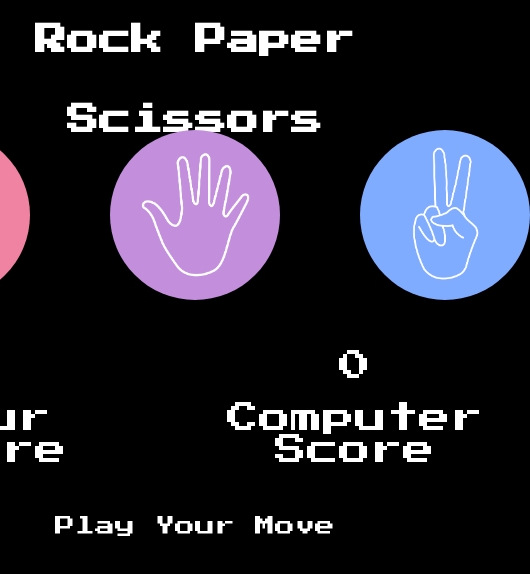
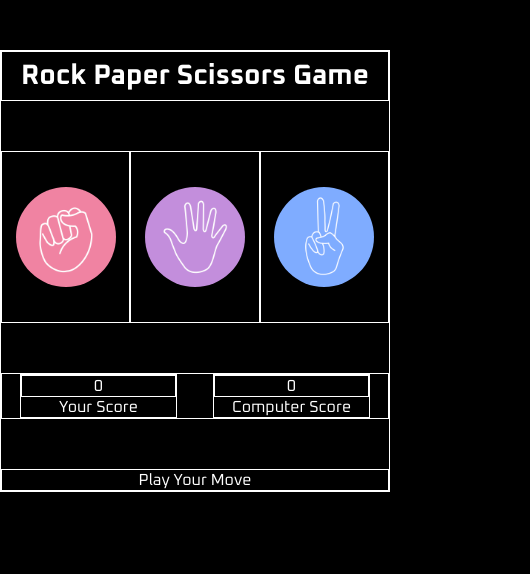
Before and after one commit to saadthedeveloper/Rock-Paper-Scissors-Game, a plain HTML site: page index.html in a window 390 px wide. Shown: the whole page, 530 px wide, since content can reach past the window. Drawn offline with Linux system fonts and the light colour scheme.

Commit message:
Fixed Mobile Responsiveness
Added temporary borders for reference

Changed Structure in CSS

```diff
--- a/index.html
+++ b/index.html
@@ -6,9 +6,9 @@
     <meta name="viewport" content="width=device-width, initial-scale=1.0">
     <title>Rock Paper Scissors Game</title>
     <link rel="stylesheet" href="style.css">
-    <style>
-        @import url('https://fonts.googleapis.com/css2?family=Press+Start+2P&display=swap');
-    </style>
+    <link rel="preconnect" href="https://fonts.googleapis.com">
+<link rel="preconnect" href="https://fonts.gstatic.com" crossorigin>
+<link href="https://fonts.googleapis.com/css2?family=Chewy&family=Oxanium:wght@200..800&family=Poppins:ital,wght@0,100;0,200;0,300;0,400;0,500;0,600;0,700;0,800;0,900;1,100;1,200;1,300;1,400;1,500;1,600;1,700;1,800;1,900&display=swap" rel="stylesheet">
 </head>
 
 <body>
--- a/style.css
+++ b/style.css
@@ -1,61 +1,108 @@
-*{
+* {
     padding: 0;
     margin: 0;
     text-align: center;
 }
 
-body{
+body {
     background-color: rgb(0, 0, 0);
     color: white;
-    font-family: "Press Start 2P", system-ui;
+    font-family: "Oxanium", system-ui;
+    display: flex;
+    flex-direction: column;
+    gap: 50px;
+    border: 1px solid white;
+    margin-top: 50px;
 }
 
-img{
+img {
     width: 170px;
     height: 170px;
     object-fit: cover;
     border-radius: 50%;
 }
 
-.choice{
+.choice {
     width: 170px;
     height: 170px;
     object-fit: cover;
-    margin-top: 50PX;
+    display: flex;
+    justify-content: center;
+    align-items: center;
 
 }
 
-h1{
-    height: 5rem;
+h1 {
     line-height: 5rem;
+    border: 1px solid white;
 }
 
-#choices{
+#choices {
     display: flex;
     justify-content: center;
     align-items: center;
-    gap: 5rem;
+
 }
 
-img:hover{
+img:hover {
     box-shadow: 2px 5px 30px rgb(255, 255, 255);
     transition: box-shadow, 0.5s;
 }
 
-.score-board{
+.score-board {
     font-size: 2rem;
-    gap: 10rem;
     display: flex;
-    justify-content: center;
+    justify-content: space-around;
     align-items: center;
-    margin-top: 50PX;
+    border: 1px solid white;
 }
 
-#message-container{
-    margin-top: 50px;
+#message-container {
+
     font-size: 20px;
+    border: 1px solid white;
 }
 
-#computer-score, #user-score{
-      margin-bottom: 20px;
-};
+#computer-score,
+#user-score {
+    border: 1px solid white;
+
+}
+
+.score {
+    border: 1px solid white;
+    width: 40%;
+
+}
+
+@media (min-width: 300px) {
+
+    img {
+        width: 100px;
+        height: 100px;
+
+    }
+
+    .choice {
+        width: none;
+        height: none;
+        border: 1px solid white;
+
+    }
+
+    h1 {
+        line-height: 3rem;
+        font-size: 28px;
+    }
+
+    #message-container {
+
+        font-size: 1rem;
+        border: 1px solid white;
+    }
+
+    .score-board {
+        font-size: 1rem;
+        border: 1px solid white;
+    }
+}
```
